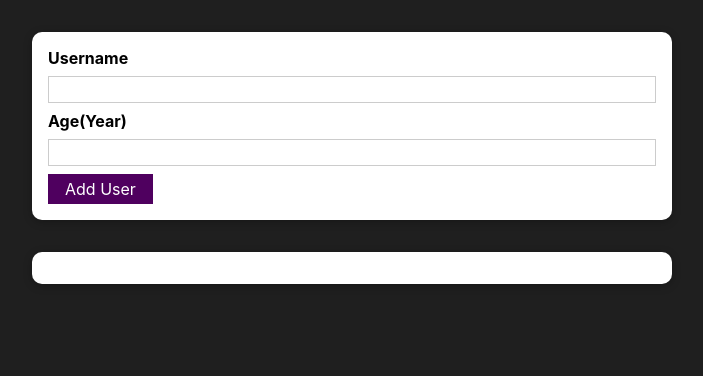
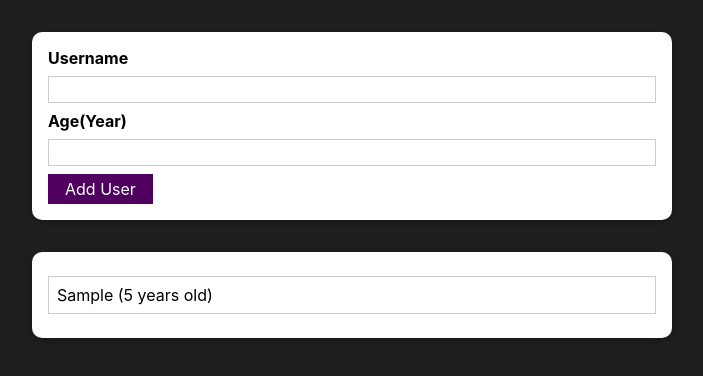
Before and after one commit to glenn-a810/contact-practice, a React (Create React App) app: page / in a window 1280 px wide. Both pictures are taken after typing "Sample", "5" into the empty fields and a click on the button "Add User". Shown: the top 376 px of the page, without its empty margins (288-991 px from the left). Built offline with nearby package versions, Linux system fonts and the light colour scheme.

Commit message:
List of users using state

```diff
--- a/src/App.js
+++ b/src/App.js
@@ -1,12 +1,20 @@
 import './App.css'
 import AddUser from './components/Users/AddUser'
 import UsersList from './components/Users/UsersList'
+import { useState } from 'react'
 
 function App() {
+  const [usersList, setUsersList] = useState([])
+  const addUserHandler = (uName, uAge) => {
+    setUsersList((prevUsersList) => {
+      return [...prevUsersList, { name: uName, age: uAge, id: Math.random().toString() }]
+    })
+  }
+
   return (
     <div>
-      <AddUser />
-      <UsersList users={[]} />
+      <AddUser onAddUser={addUserHandler} />
+      <UsersList users={usersList} />
     </div>
   )
 }
--- a/src/components/Users/AddUser.js
+++ b/src/components/Users/AddUser.js
@@ -16,7 +16,8 @@
     if (+enteredAge < 1) {
       console.log('enteredAge < 1')
     }
-    console.log(enteredUsername, enteredAge)
+
+    props.onAddUser(enteredUsername, enteredAge)
     setEnteredUsername('')
     setEnteredAge('')
   }
--- a/src/components/Users/UsersList.js
+++ b/src/components/Users/UsersList.js
@@ -6,7 +6,7 @@
     <Card className={styles.users}>
       <ul>
         {props.users.map((user) => (
-          <li>
+          <li key={user.id}>
             {user.name} ({user.age} years old)
           </li>
         ))}
```
